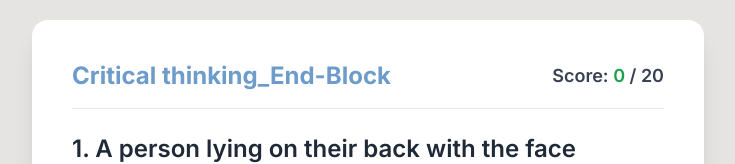
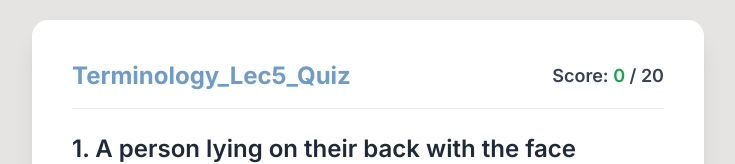
Before and after one commit to shabazrasheed10-rgb/Terminology_Lec5_Quiz, a plain HTML site: page index.html in a window 1280 px wide. Shown: the top 164 px of the page, without its empty margins (272-1007 px from the left). Drawn offline with nearby package versions, Linux system fonts and the light colour scheme.

Commit message:
Update index.html

```diff
--- a/index.html
+++ b/index.html
@@ -3,7 +3,7 @@
  <head>
   <meta charset="UTF-8">
   <meta name="viewport" content="width=device-width, initial-scale=1.0">
-  <title>CT exam</title>
+  <title>terminology_Lec5_Quiz</title>
   <script src="https://cdn.tailwindcss.com"></script>
   <link href="https://fonts.googleapis.com/css2?family=Inter:wght@400;600;700&amp;display=swap" rel="stylesheet">
   <style>
@@ -45,7 +45,7 @@
  <body>
   <div id="quiz-container" class="w-full max-w-2xl bg-white shadow-xl rounded-2xl p-6 md:p-10">
    <div class="flex justify-between items-center mb-6 border-b pb-4 border-gray-200">
-    <h1 class="text-2xl font-bold text-[#6D9BCA]">Critical thinking_End-Block</h1>
+    <h1 class="text-2xl font-bold text-[#6D9BCA]">Terminology_Lec5_Quiz</h1>
     <div class="text-lg font-semibold text-gray-700">
       Score: <span id="score-display" class="text-green-600">0</span> / <span id="total-questions">0</span>
     </div>
```
